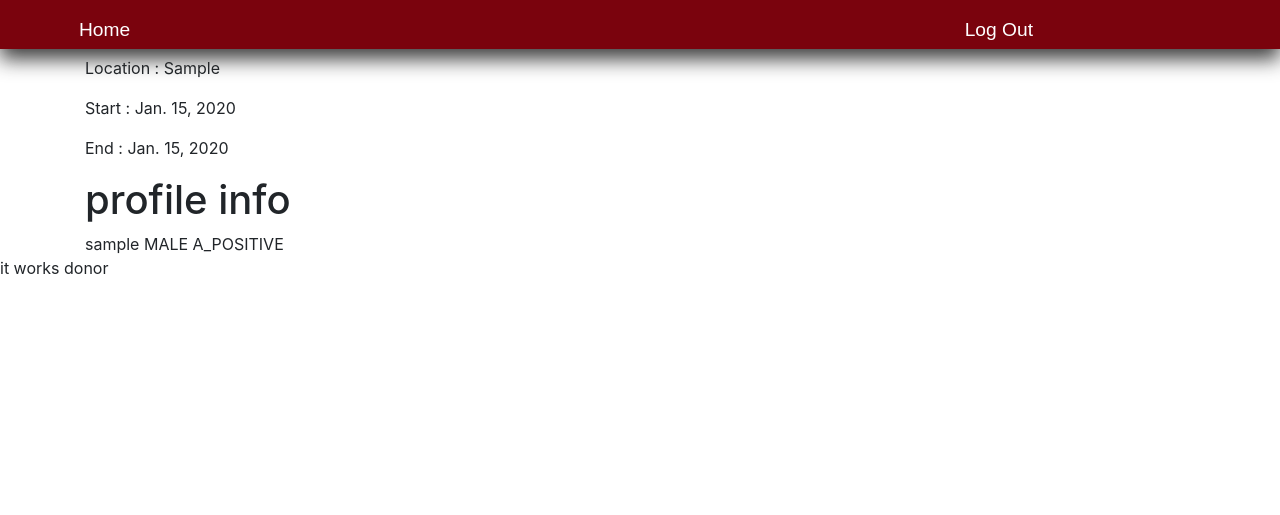
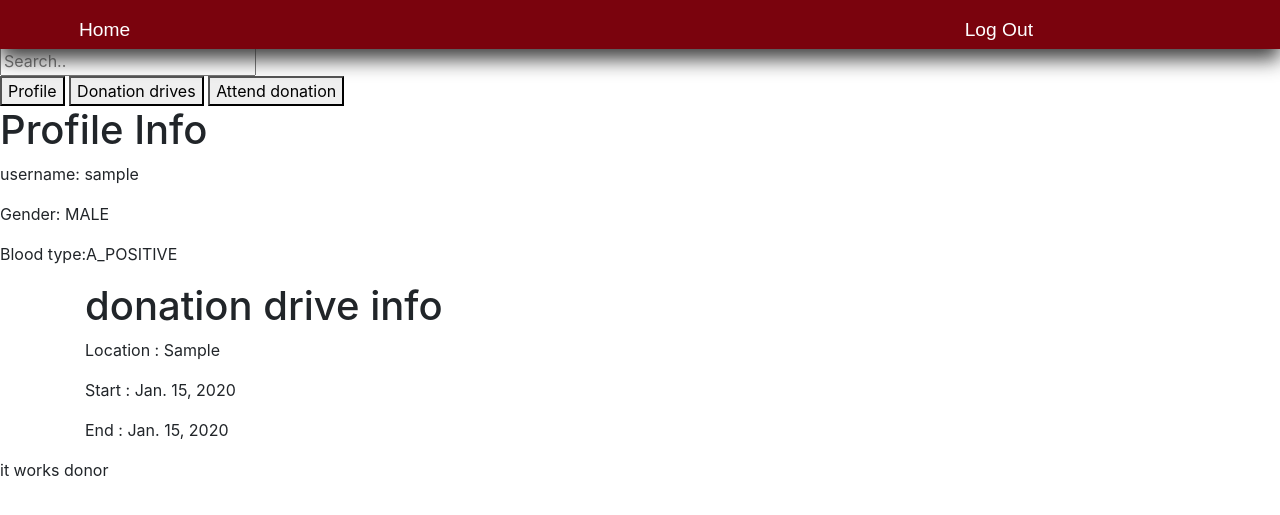
Before and after one commit to samiyah1/BloodConnect, a Django app: page /index/ in a window 1280 px wide. Shown: the top 515 px of the page. Run offline with Django 3.2, Linux system fonts and the light colour scheme; a user stored in the database is signed in; tables that the repository leaves empty hold one stand-in row (values such as "Sample post"); some libraries are stand-ins or nearby versions.

Commit message:
created tabs for the dona index page

```diff
--- a/donate/templates/dona/index.html
+++ b/donate/templates/dona/index.html
@@ -3,7 +3,29 @@
 {% load static %}
 {% block content %}
 {% if user.is_authenticated and user.is_donor%}
+<h2>Vertical Tabs</h2>
 
+
+<div class="tab">
+  <form>
+    <input type="text" name="search" placeholder="Search..">
+  </form>
+
+
+  <button class="tablinks" onclick="openCity(event, 'profile')" id="defaultOpen">Profile</button>
+  <button class="tablinks" onclick="openCity(event, 'drives')">Donation drives</button>
+  <button class="tablinks" onclick="openCity(event, 'attend')">Attend donation</button>
+</div>
+<div id="Profile" class="tabcontent">
+      <h1>Profile Info</h1>
+          {% for profile in profiles %}
+        <p>username:  {{profile.user.username}}</p>
+
+      <p>   Gender: {{profile.user.gender}}</p>
+          <p> Blood type:{{profile.user.blood_type}}</p>
+      {% endfor %}
+  </div>
+<div id="drives" class="tabcontent">
   <div class="container">
       <h1>donation drive info</h1>
           {% for drive in drives %}
@@ -12,14 +34,12 @@
   <p>End  :  <span>{{drive.ends_at}}</span></p>
       {% endfor %}
   </div>
-<div class="container">
-    <h1>profile info</h1>
-        {% for profile in profiles %}
-        {{profile.user.username}}
-        {{profile.user.gender}}
-        {{profile.user.blood_type}}
-    {% endfor %}
 </div>
+
+
+</div>
+
+<div id="attend" class="tabcontent">
   <p>it works donor</p>
   {% elif user.is_authenticated and user.is_bbank %}
   <div class="container">
@@ -29,6 +49,28 @@
           {{profile.user.location}}
       {% endfor %}
   </div>
+</div>
+
+<script>
+function openCity(evt, cityName) {
+    var i, tabcontent, tablinks;
+    tabcontent = document.getElementsByClassName("tabcontent");
+    for (i = 0; i < tabcontent.length; i++) {
+        tabcontent[i].style.display = "none";
+    }
+    tablinks = document.getElementsByClassName("tablinks");
+    for (i = 0; i < tablinks.length; i++) {
+        tablinks[i].className = tablinks[i].className.replace(" active", "");
+    }
+    document.getElementById(cityName).style.display = "block";
+    evt.currentTarget.className += " active";
+}
+
+// Get the element with id="defaultOpen" and click on it
+document.getElementById("defaultOpen").click();
+</script>
+
+
 <p>shit works bbank</p>
 
     {% endif %}
```
Lines whose indentation alone changed are shown as unchanged.
